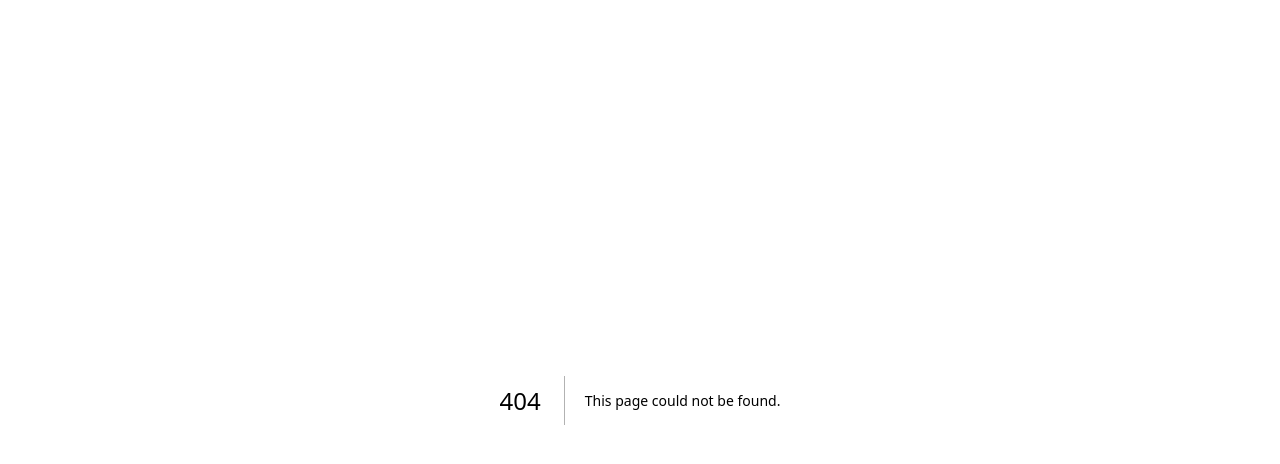
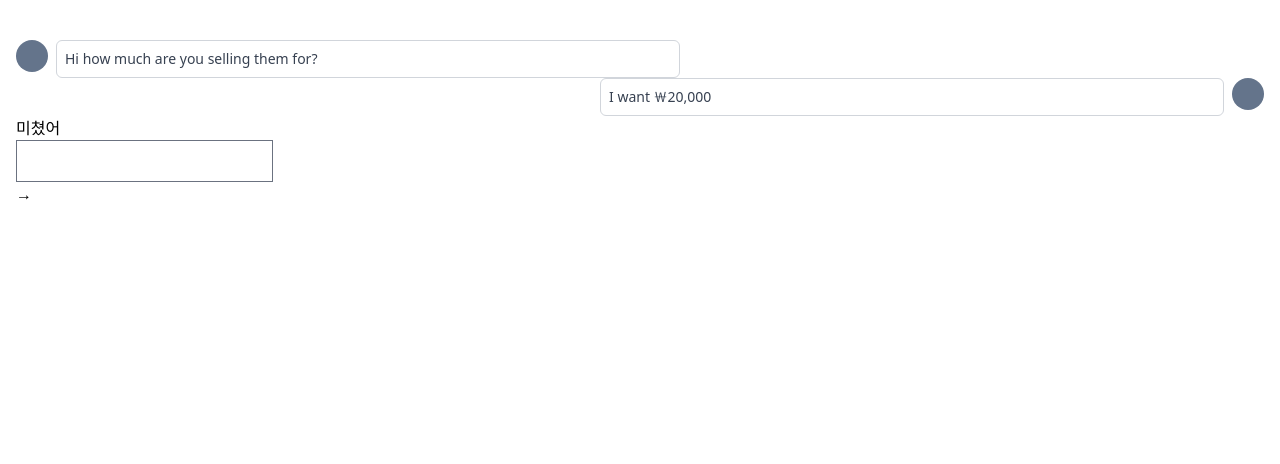
Before and after one commit to harenohee/carrot-market, a Next.js app: page /chats/1 in a window 1280 px wide. Before the commit this address had no page. Shown: the top 464 px of the page. Built offline with nearby package versions, Linux system fonts and the light colour scheme.

Commit message:
feat: 5.9 Chat Detail
flex-row-reverse, space-x-reverse 사용

#6 by @harenohee

```diff
--- /dev/null
+++ b/pages/chats/[id].tsx
@@ -0,0 +1,34 @@
+import type { NextPage } from 'next'
+
+const ChatDetail: NextPage = () => {
+	return (
+		<div className="py-10 px-4">
+			<div className="flex items-start space-x-2">
+				<div className="w-8 h-8 rounded-full bg-slate-500" />
+				<div className="w-1/2 text-sm text-gray-700 p-2 border border-gray-300 rounded-md">
+					<p>Hi how much are you selling them for?</p>
+				</div>
+			</div>
+			<div className="flex flex-row-reverse items-start space-x-2 space-x-reverse">
+				<div className="w-8 h-8 rounded-full bg-slate-500" />
+				<div className="w-1/2 text-sm text-gray-700 p-2 border border-gray-300 rounded-md">
+					<p>I want ￦20,000</p>
+				</div>
+			</div>
+			<div>
+				<div />
+				<div>미쳤어</div>
+			</div>
+			<div>
+				<div>
+					<input type="text" />
+					<div>
+						<span>&rarr;</span>
+					</div>
+				</div>
+			</div>
+		</div>
+	)
+}
+
+export default ChatDetail
```
